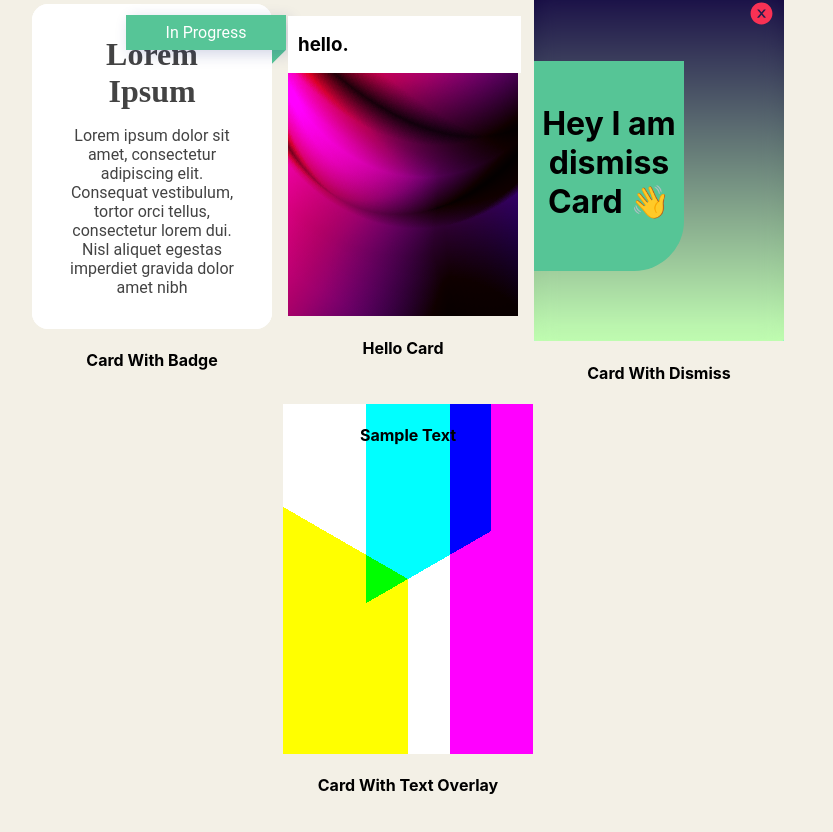
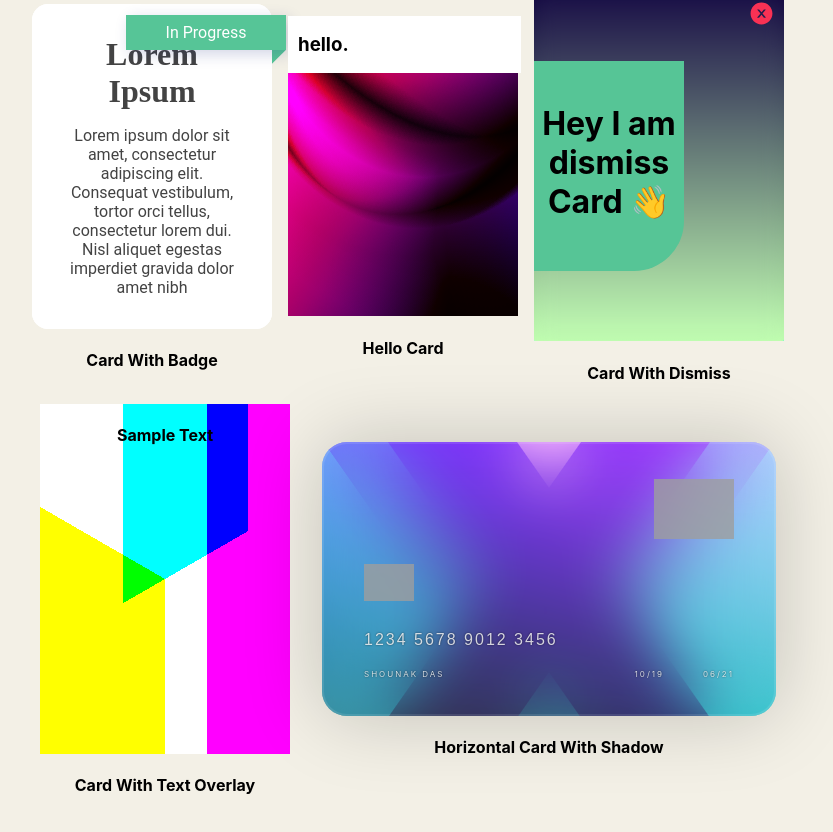
Before and after one commit to 0xRishav/RComponents, a React (Create React App) app: page / in a window 1280 px wide. Shown: the part 1027-1859 px from the top of the page, without its empty margins (232-1065 px from the left). Built offline with nearby package versions, Linux system fonts and the light colour scheme; grey boxes are pictures that could not be loaded.

Commit message:
created horizontal card with shadow

```diff
--- /dev/null
+++ b/src/components/horizontal-card-with-shadow/HorizontalCardShadow.css
@@ -0,0 +1,153 @@
+.credit-card-bg {
+  background: linear-gradient(235deg, #ffffff 0%, #000f25 100%),
+    linear-gradient(180deg, #6100ff 0%, #000000 100%),
+    linear-gradient(
+      235deg,
+      #ffa3ac 0%,
+      #ffa3ac 40%,
+      #00043c calc(40% + 1px),
+      #00043c 60%,
+      #005d6c calc(60% + 1px),
+      #005d6c 70%,
+      #00c9b1 calc(70% + 1px),
+      #00c9b1 100%
+    ),
+    linear-gradient(
+      125deg,
+      #ffa3ac 0%,
+      #ffa3ac 40%,
+      #00043c calc(40% + 1px),
+      #00043c 60%,
+      #005d6c calc(60% + 1px),
+      #005d6c 70%,
+      #00c9b1 calc(70% + 1px),
+      #00c9b1 100%
+    );
+  background-blend-mode: soft-light, screen, darken, normal;
+  border-radius: 25px;
+}
+/* Background circles start */
+.circle {
+  position: absolute;
+  border-radius: 50%;
+  background: radial-gradient(#006db3, #29b6f6);
+}
+.circles {
+  position: absolute;
+  height: 270px;
+  width: 450px;
+  top: 50%;
+  left: 50%;
+  transform: translate(-50%, -50%);
+}
+.circle-1 {
+  height: 180px;
+  width: 180px;
+  top: -50px;
+  left: -60px;
+}
+.circle-2 {
+  height: 200px;
+  width: 200px;
+  bottom: -90px;
+  right: -90px;
+  opacity: 0.8;
+}
+/* Background circles end */
+
+.credit-card {
+  position: relative;
+  height: 270px;
+  width: 450px;
+  border-radius: 25px;
+  background: rgba(255, 255, 255, 0.2);
+  backdrop-filter: blur(30px);
+  border: 2px solid rgba(255, 255, 255, 0.1);
+  box-shadow: 0 0 80px rgba(0, 0, 0, 0.2);
+  overflow: hidden;
+}
+
+.logo img,
+.chip img,
+.number,
+.name,
+.from,
+.to,
+.ring {
+  position: absolute; /* All items inside card should have absolute position */
+}
+
+.logo img {
+  top: 35px;
+  right: 40px;
+  width: 80px;
+  height: auto;
+  opacity: 0.8;
+}
+
+.chip img {
+  top: 120px;
+  left: 40px;
+  width: 50px;
+  height: auto;
+  opacity: 0.8;
+}
+
+.number,
+.name,
+.from,
+.to {
+  color: rgba(255, 255, 255, 0.8);
+  font-weight: 400;
+  letter-spacing: 2px;
+  text-shadow: 0 0 2px rgba(0, 0, 0, 0.6);
+}
+
+.number {
+  left: 40px;
+  bottom: 65px;
+  font-family: "Nunito", sans-serif;
+}
+
+.name {
+  font-size: 0.5rem;
+  left: 40px;
+  bottom: 35px;
+}
+
+.from {
+  font-size: 0.5rem;
+  bottom: 35px;
+  right: 110px;
+}
+
+.to {
+  font-size: 0.5rem;
+  bottom: 35px;
+  right: 40px;
+}
+
+/* The two rings on the card background */
+.ring {
+  height: 500px;
+  width: 500px;
+  border-radius: 50%;
+  background: transparent;
+  border: 50px solid rgba(255, 255, 255, 0.1);
+  bottom: -250px;
+  right: -250px;
+  box-sizing: border-box;
+}
+
+.ring::after {
+  content: "";
+  position: absolute;
+  height: 600px;
+  width: 600px;
+  border-radius: 50%;
+  background: transparent;
+  border: 30px solid rgba(255, 255, 255, 0.1);
+  bottom: -80px;
+  right: -110px;
+  box-sizing: border-box;
+}
--- /dev/null
+++ b/src/components/horizontal-card-with-shadow/HorizontalCardShadow.js
@@ -0,0 +1,34 @@
+import React from "react";
+import "./HorizontalCardShadow.css";
+
+function HorizontalCardShadow() {
+  return (
+    <div style={{ display: "flex", flexDirection: "column" }}>
+      <div className="credit-card-bg">
+        <div className="card-group">
+          <div className="credit-card">
+            <div className="logo">
+              <img
+                src="http://assets.stickpng.com/images/58482363cef1014c0b5e49c1.png"
+                alt="visa"
+              />
+            </div>
+            <div className="chip">
+              <img
+                src="https://p7.hiclipart.com/preview/32/654/377/smart-card-computer-icons-integrated-circuits-chips-subscriber-identity-module-font-credit-card.jpg"
+                alt="chip"
+              />
+            </div>
+            <div className="number">1234 5678 9012 3456</div>
+            <div className="name">SHOUNAK DAS</div>
+            <div className="from">10/19</div>
+            <div className="to">06/21</div>
+          </div>
+        </div>
+      </div>
+      <h4>Horizontal Card With Shadow</h4>
+    </div>
+  );
+}
+
+export default HorizontalCardShadow;
--- a/src/components/index.js
+++ b/src/components/index.js
@@ -6,3 +6,4 @@ export { default as CardWithBadge } from "./card-with-badge/CardWithBadge";
 export { default as CardWithDismiss } from "./card-with-dismiss/CardWithDismiss";
 export { default as HelloCard } from "./hello-card/HelloCard";
 export { default as CardWithTextOverlay } from "./card-with-text-overlay/CardWithTextOverlay";
+export { default as HorizontalCardShadow } from "./horizontal-card-with-shadow/HorizontalCardShadow";
--- a/src/containers/cards-container/CardsContainer.js
+++ b/src/containers/cards-container/CardsContainer.js
@@ -5,6 +5,7 @@ import {
   CardWithDismiss,
   CardWithTextOverlay,
   HelloCard,
+  HorizontalCardShadow
 } from "../../components";
 
 function CardsContainer() {
@@ -16,6 +17,7 @@ function CardsContainer() {
         <HelloCard />
         <CardWithDismiss />
         <CardWithTextOverlay />
+        <HorizontalCardShadow />
       </div>
     </div>
   );
```
